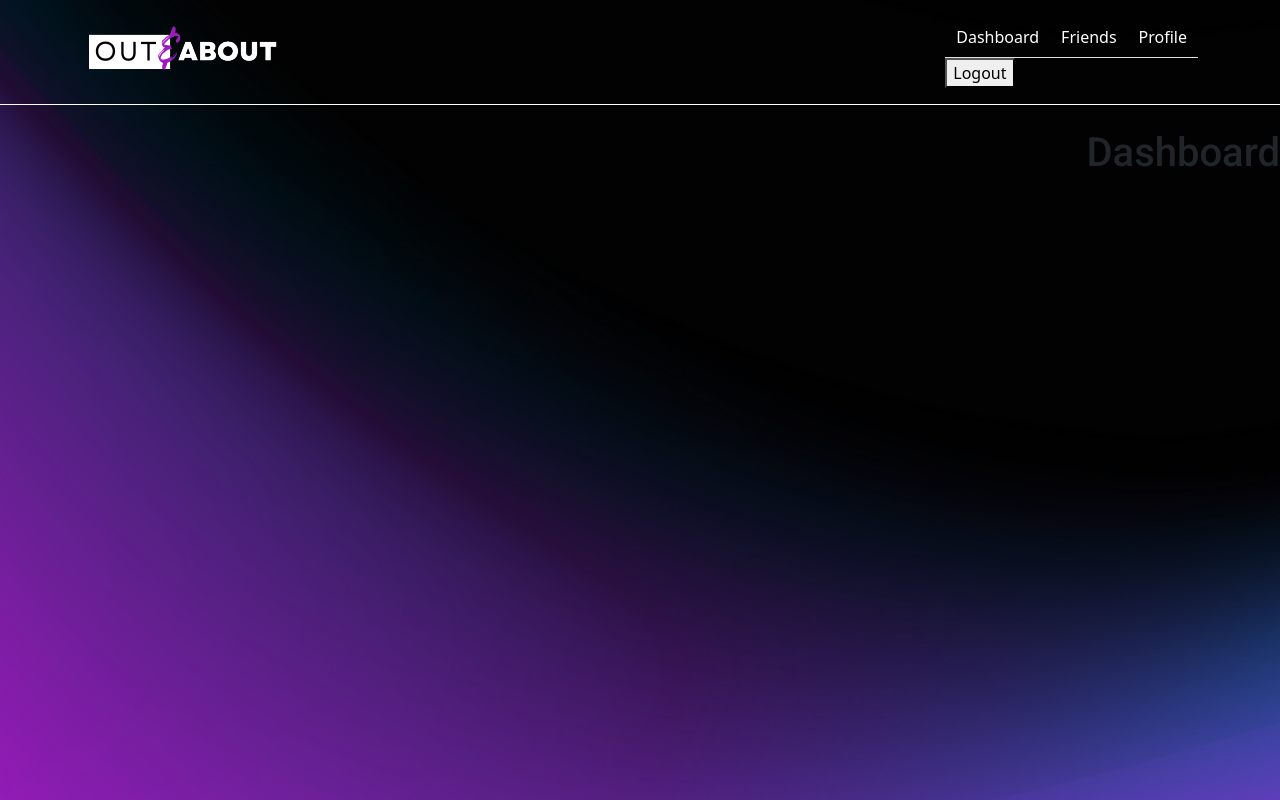
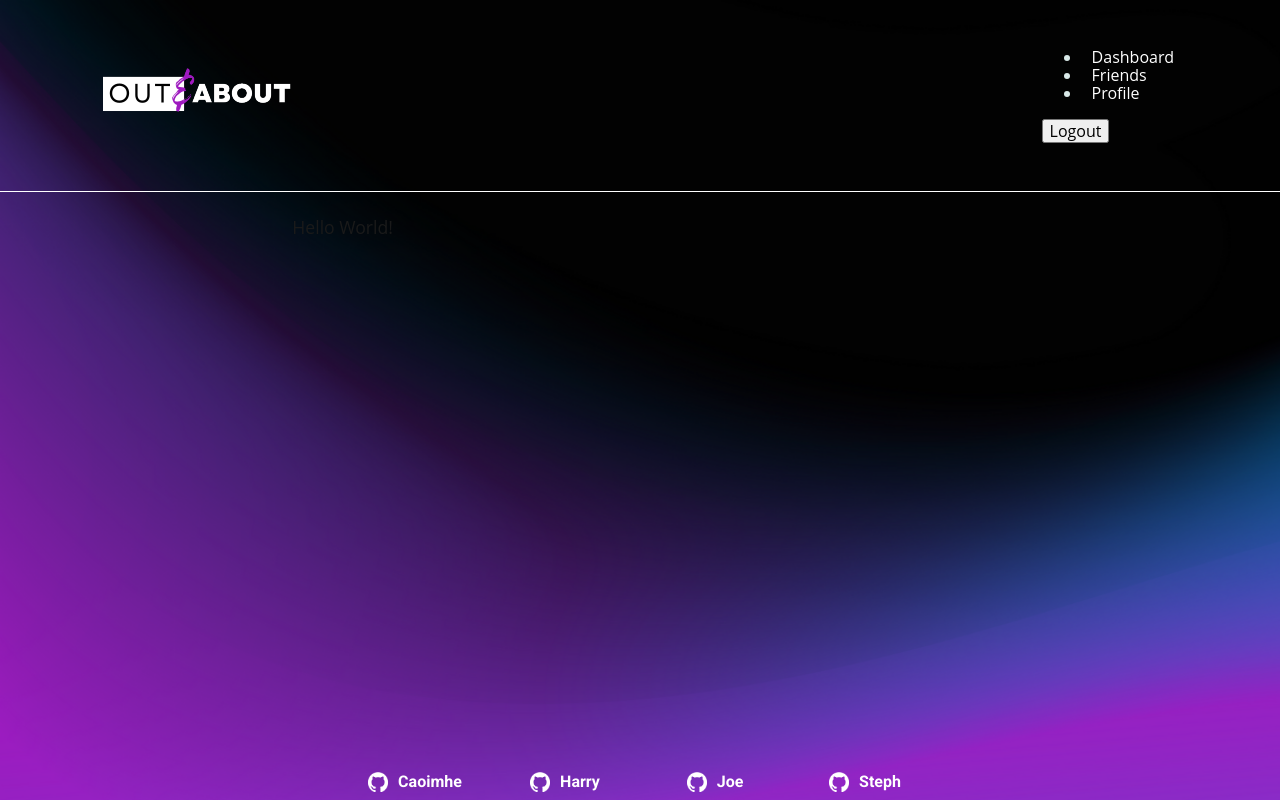
Before and after one commit to caoimhejyoti/out-and-about, a React (Create React App) app in the folder client/: page / in a window 1280 px wide. Shown: the top 800 px of the page. Built offline with nearby package versions, Linux system fonts and the light colour scheme; a web font is replaced by a local one.

Commit message:
fixed nav renders

```diff
--- a/client/src/App.js
+++ b/client/src/App.js
@@ -1,19 +1,19 @@
 import React, { useState } from "react";
-// import { ApolloClient, InMemoryCache, ApolloProvider } from "@apollo/client";
+import { ApolloClient, InMemoryCache, ApolloProvider } from "@apollo/client";
 import "./style/app.css";
 
-import Home from "./pages/Home";
-import Dashboard from "./pages/Dashboard";
-import Friend from "./pages/Friend";
-import Profile from "./pages/Profile";
+import Home from "./components/Home";
+import Dashboard from "./components/pages/Dashboard";
+import Friend from "./components/pages/Friend";
+import Profile from "./components/pages/Profile";
 import Header from "./components/Header";
 import Footer from "./components/Footer";
 import background from "./assets/bg.png";
 
-// const client = new ApolloClient({
-//   uri: "/graphql",
-//   cache: new InMemoryCache(),
-// });
+const client = new ApolloClient({
+  uri: "/graphql",
+  cache: new InMemoryCache(),
+});
 
 export default function App() {
   const bgStyle = {
@@ -25,6 +25,9 @@ export default function App() {
 
   const renderPage = () => {
     if (currentPage === "Home") {
+      return <Home />;
+    }
+    if (currentPage === "Dashboard") {
       return <Dashboard />;
     }
     if (currentPage === "Friends") {
@@ -33,17 +36,21 @@ export default function App() {
     if (currentPage === "Profile") {
       return <Profile />;
     }
-    return <Home />;
+    return <Profile />;
   };
 
   const handlePageChange = (page) => setCurrentPage(page);
 
   return (
-    <div className="flex-column justify-flex-start min-100-vh" style={bgStyle}>
-      {/* <div> */}
-      <Header currentPage={currentPage} handlePageChange={handlePageChange} />
-      {renderPage()}
-      <Footer />
-    </div>
+    <ApolloProvider client={client}>
+      <div
+        className="flex-column justify-flex-start min-100-vh"
+        style={bgStyle}
+      >
+        <Header currentPage={currentPage} handlePageChange={handlePageChange} />
+        <div className="container">{renderPage()}</div>
+        <Footer />
+      </div>
+    </ApolloProvider>
   );
 }
--- a/client/src/components/Header/index.js
+++ b/client/src/components/Header/index.js
@@ -27,7 +27,7 @@ function Header({ currentPage, handlePageChange }) {
           <ul className="nav nav-tabs">
             <li className="nav-item">
               <a
-                href="dashboard"
+                href="#dashboard"
                 style={navStyle}
                 onClick={() => handlePageChange("Dashboard")}
                 className={
@@ -39,7 +39,7 @@ function Header({ currentPage, handlePageChange }) {
             </li>
             <li className="nav-item">
               <a
-                href="friends"
+                href="#friends"
                 style={navStyle}
                 onClick={() => handlePageChange("Friends")}
                 className={
@@ -51,7 +51,7 @@ function Header({ currentPage, handlePageChange }) {
             </li>
             <li className="nav-item">
               <a
-                href="profile"
+                href="#profile"
                 style={navStyle}
                 onClick={() => handlePageChange("Profile")}
                 className={
--- a/client/src/index.js
+++ b/client/src/index.js
@@ -1,7 +1,6 @@
 import React from "react";
 import ReactDOM from "react-dom";
 import "./index.css";
-import "bootstrap/dist/css/bootstrap.min.css";
 import App from "./App";
 
 ReactDOM.render(<App />, document.getElementById("root"));
```
Also changed, not shown: client/src/components/Home.js (renamed from client/src/pages/Home.js), client/src/components/pages/Dashboard.js (renamed from client/src/pages/Dashboard.js), client/src/components/pages/Friend.js (renamed from client/src/pages/Friend.js), client/src/components/pages/Profile.js (renamed from client/src/pages/Profile.js).
